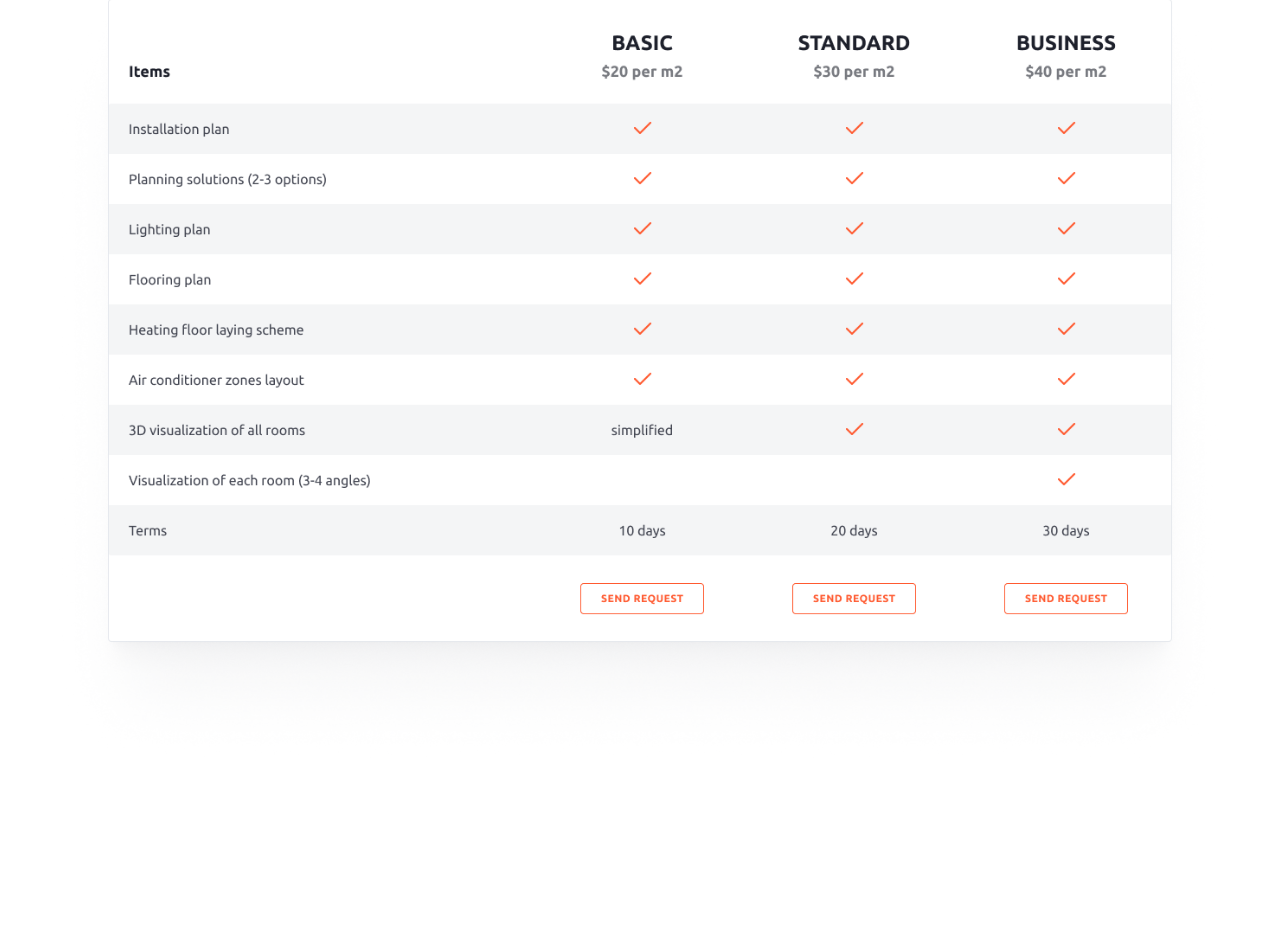
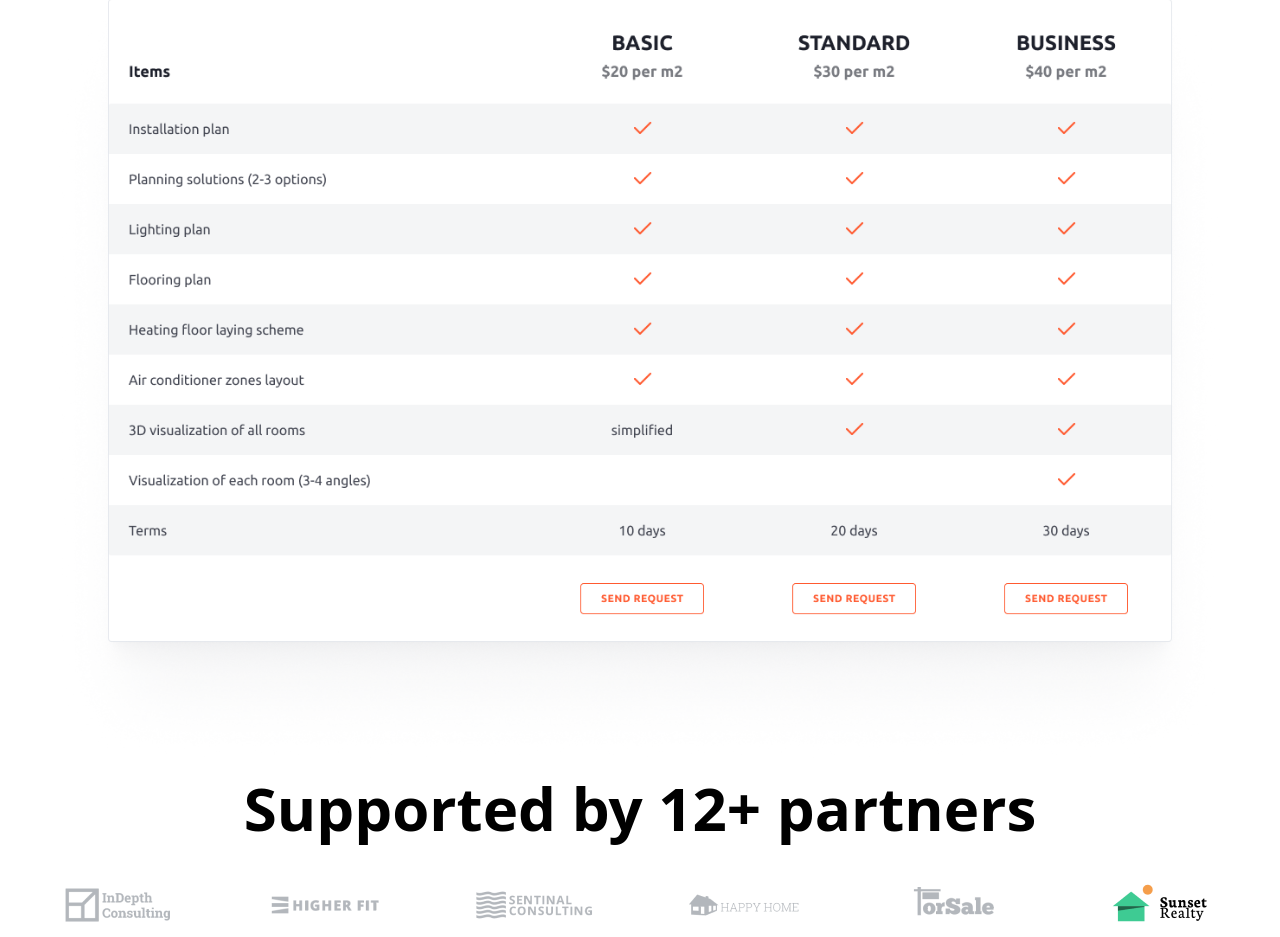
Before and after one commit to Usmonjo/home-git, a website: page src/ahmad.html in a window 1280 px wide. Shown: the part 2758-3695 px from the top of the page. Before the commit the page ends 3521 px from the top, so only its background shows below. Drawn offline with nearby package versions, Linux system fonts and the light colour scheme; files that its build step writes are made by us from their sources.

Commit message:
section7 by ahmad

```diff
--- a/src/ahmad.html
+++ b/src/ahmad.html
@@ -182,6 +182,19 @@
   </section>
 
 
+  <section class="flex flex-col gap-5 w-full text-center max-w-[1200px] mx-auto px-4">
+    <h1 class="text-[40px] lg:text-[60px] font-bold">Supported by 12+ partners</h1>
+    <div class="hidden lg:flex items-center justify-between w-full">
+      <img src="/client-logo.png" alt="">
+      <img src="/client-logo1.png" alt="">
+      <img src="/client logo2.png" alt="">
+      <img src="/client-logo3.png" alt="">
+      <img src="/client-logo4.png" alt="">
+      <img src="/client-logo 5.png" alt="">
+    </div>
+  </section>
+
+
 
 
       </header>
```
